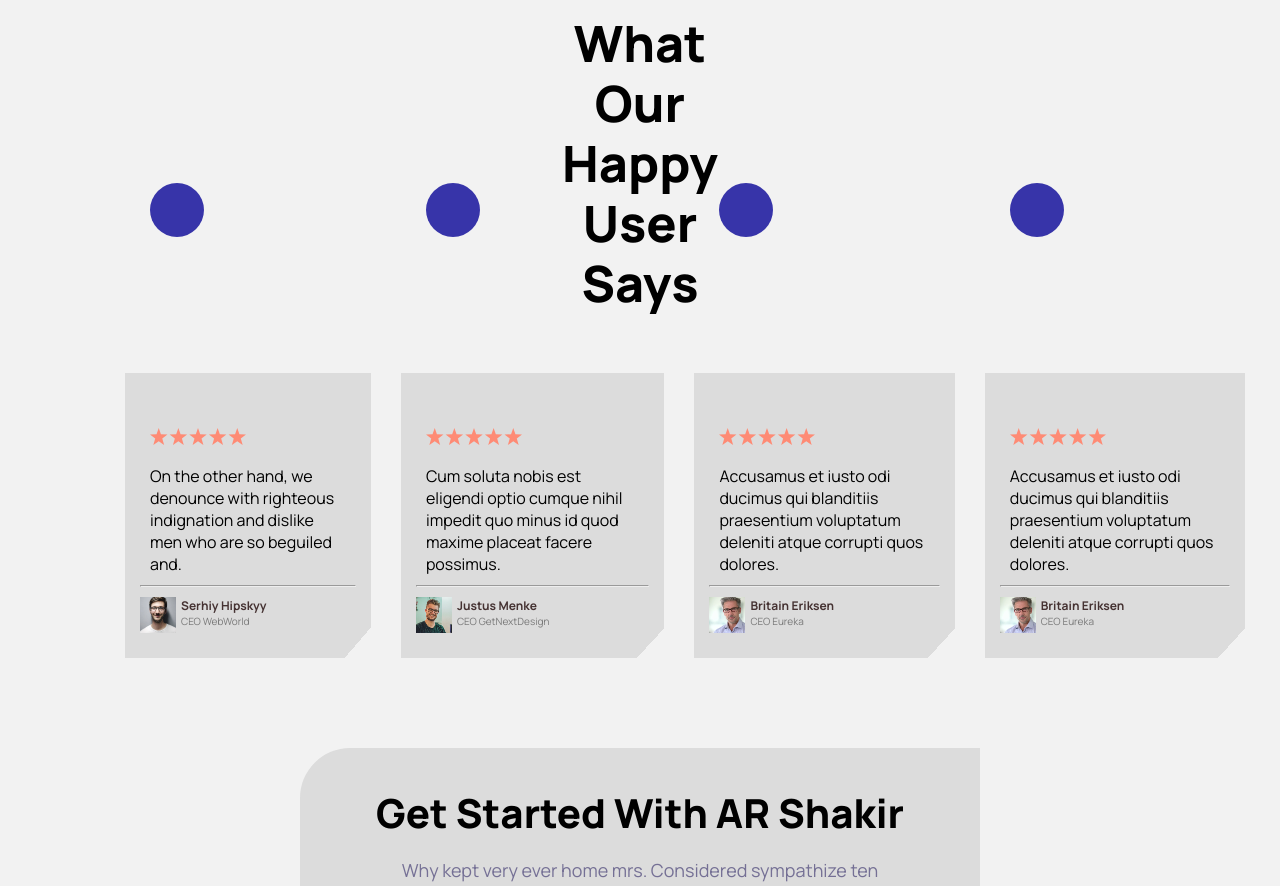
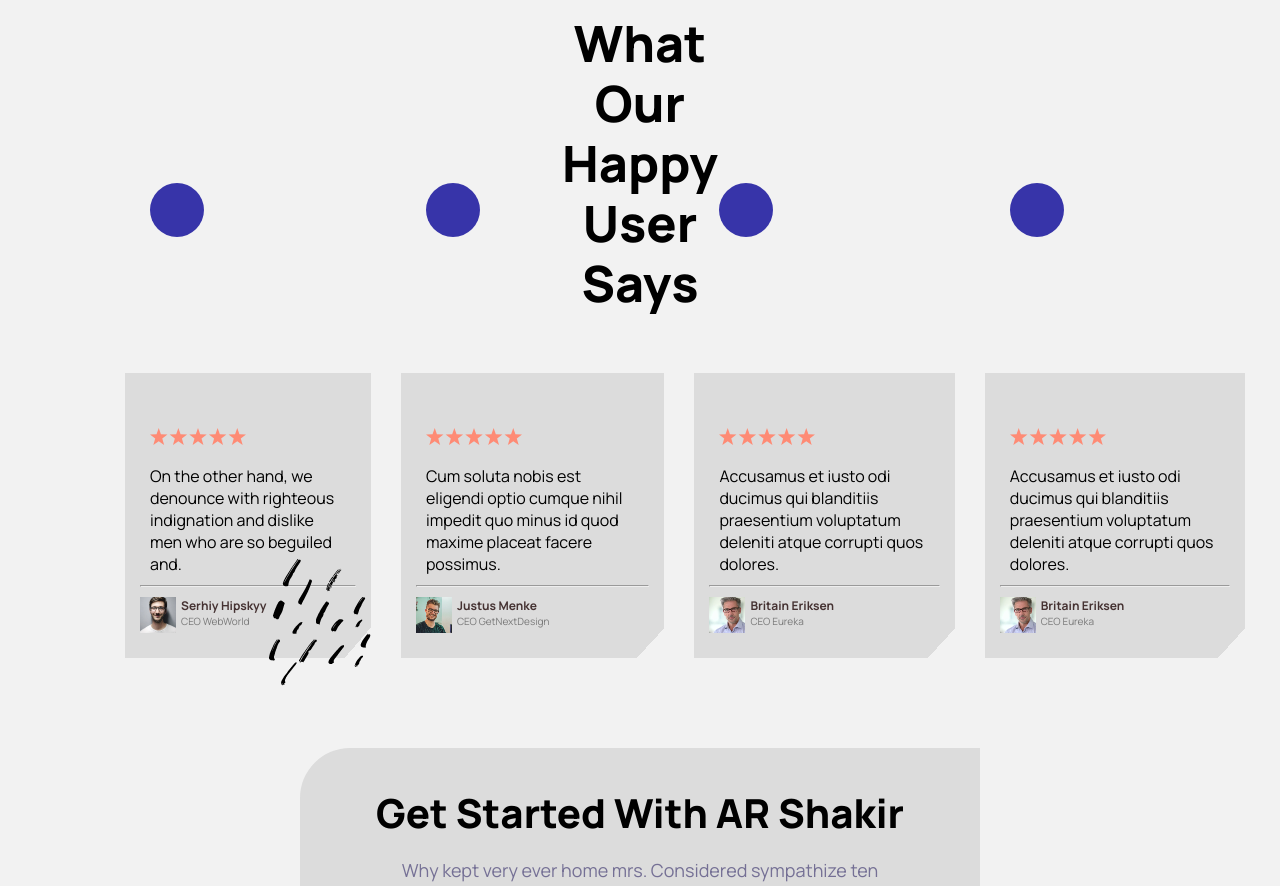
Before and after one commit to christianHitchcock/sasslandingpage, a plain HTML site: page index.html in a window 1280 px wide. Shown: the part 2857-3743 px from the top of the page. Drawn offline with Linux system fonts and the light colour scheme.

Commit message:
added svg image on section eight

```diff
--- a/index.html
+++ b/index.html
@@ -179,7 +179,7 @@
                 <span class="checkbox">
                   <i class="fa-regular fa-circle"></i>
                   <span>
-                    <p>john Doe</p>
+                    <p>john Do</p>
                     <p>Mon, Feb 28</p>
                   </span>
 
@@ -410,6 +410,7 @@
       </section>
 
       <section >
+        <img src="./images/46.png" alt="" id="svg46">
         <div class="section-eight">
           <h3>Get Started With AR Shakir</h3>
           <p>
--- a/style.css
+++ b/style.css
@@ -746,6 +746,11 @@ input[type=submit]:hover {
   border-top-left-radius: 50px 50px;
   border-bottom-right-radius: 50px 50px;
 }
+#svg46 {
+  position: absolute;
+  top: 427%;
+  left: 21%;
+}
 .section-eight h3 {
   color: #000000;
   font-size: 40px;
@@ -774,6 +779,7 @@ input[type=submit]:hover {
   margin-bottom: 40px;
   box-shadow: 0px 8px 16px 0px rgba(0, 0, 0, 0.2);
 }
+
  /* animation key frames  */
 @-webkit-keyframes slide-in-bottom {
   0% {
```
Also changed, not shown: images/46.png (added), images/46@2x.png (added).
